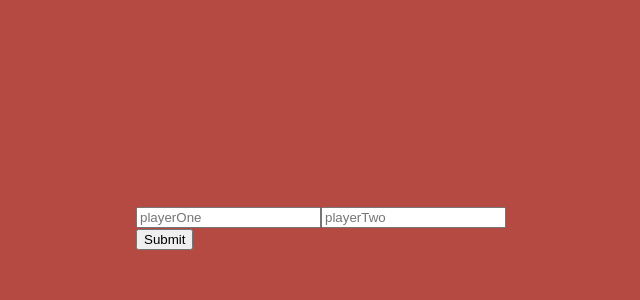
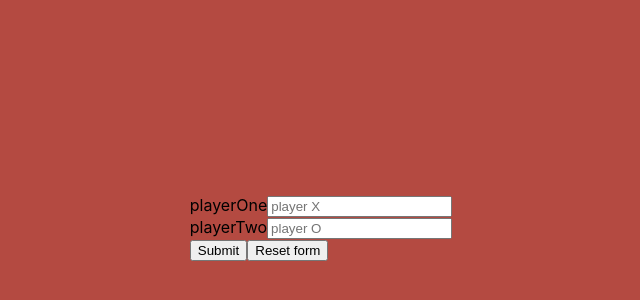
Before and after one commit to MichalWds/tic-tac-toe, a React (Create React App) app: page / in a window 1280 px wide. Shown: the part 172-472 px from the top of the page, without its empty margins (319-959 px from the left). Built offline with nearby package versions, Linux system fonts and the light colour scheme.

Commit message:
Refactoring. Removing old Form solution. Creating newer one from REACT features.

```diff
--- a/package.json
+++ b/package.json
@@ -6,6 +6,7 @@
     "@testing-library/jest-dom": "^5.16.4",
     "@testing-library/react": "^13.1.1",
     "@testing-library/user-event": "^13.5.0",
+    "formik": "^2.2.9",
     "react": "^18.1.0",
     "react-dom": "^18.1.0",
     "react-router-dom": "^5.2.0",
--- a/src/App.js
+++ b/src/App.js
@@ -1,6 +1,7 @@
 import './App.css';
 import Game from "./components/Game";
 import Forms from "./components/Forms";
+import Forms2 from "./components/Forms2";
 import {BrowserRouter as Router, Switch, Route, Link} from "react-router-dom";
 
 function App() {
@@ -8,7 +9,8 @@ function App() {
         <Router>
             <Switch>
                 <Route exact path="/game" component={() => <Game authorized={true}/>}/>
-                <Route exact path="/" component={Forms}/>
+                {/*<Route exact path="/" component={Forms}/>*/}
+                <Route exact path="/" component={() => <Forms2/>}/>
             </Switch>
         </Router>
     );
--- a/src/components/Forms.js
+++ b/src/components/Forms.js
@@ -65,13 +65,13 @@ export default class Forms extends React.Component {
                     value={this.state.nameOne}
                     onChange={(evt) => this.setState({ nameOne: evt.target.value })}
                     type="text"
-                    placeholder="playerOne"
+                    placeholder="player X"
                 />
                 <input
                     value={this.state.nameTwo}
                     onChange={(evt) => this.setState({ nameTwo: evt.target.value })}
                     type="text"
-                    placeholder="playerTwo"
+                    placeholder="player O"
                 />
                 <div className="d-grid">
                     <button
--- /dev/null
+++ b/src/components/Forms2.js
@@ -0,0 +1,94 @@
+import React, {useState} from 'react';
+import { useHistory } from 'react-router-dom';
+
+function validate(nameOne, nameTwo) {
+    const errors = [];
+
+
+    if (nameOne.length < 5) {
+        errors.push('Name of first player should be at least 5 characters long');
+    }
+
+    if (nameTwo.length < 5) {
+        errors.push('Name of second player should be at least 5 characters long');
+    }
+
+    if (errors.length == 0) {
+        alert('POPRAWNE DANE');
+        return errors;
+    }
+    return errors;
+}
+
+export const Forms2 = () => {
+    const [nameOne, setNameOne] = useState('');
+    const [nameTwo, setNameTwo] = useState('');
+    const [errors, setErrors] = useState([]);
+
+    let history = useHistory();
+
+    const resetData = (e) => {
+        e.preventDefault();
+        setNameOne('');
+        setNameTwo('');
+        setErrors([]);
+
+    };
+
+   const handleSubmit = (e) => {
+        e?.preventDefault();
+
+        let isError = false;
+
+        const errors = validate(nameOne, nameTwo);
+
+        if (errors.length > 0) {
+            setErrors(errors);
+            isError = true;
+        }
+        if (!isError) {
+
+            localStorage.setItem("playerOne", nameOne)
+            localStorage.setItem("playerTwo", nameTwo)
+
+
+            history.push('/game');
+            window. location. reload()  //remove in future
+        }
+    };
+
+    return (
+        <form onSubmit={handleSubmit}>
+            {errors.map((error) => (
+                <p key={error}>Error: {error}</p>
+            ))}
+
+            <label>playerOne</label>
+            <input
+                type="text"
+                value={nameOne}
+                onChange={(event) => setNameOne(event.target.value)}
+                placeholder="player X"
+            />
+            <br/>
+            <label>playerTwo</label>
+            <input
+                type="text"
+                value={nameTwo}
+                onChange={(event) => setNameTwo(event.target.value)}
+                placeholder="player O"
+            />
+            <br/>
+            <button
+                type="submit"
+                className="btn btn-dark"
+            >
+                Submit
+            </button>
+
+            <input type="button" onClick={resetData} value="Reset form"/>
+        </form>
+    );
+};
+
+export default Forms2;
--- a/src/components/Game.js
+++ b/src/components/Game.js
@@ -2,7 +2,8 @@ import React, {useReducer, useState} from 'react';
 import Board from "./Board";
 import {Redirect} from "react-router-dom";
 import Forms from "./Forms";
-export default function Game({authorized}, props) {
+import Forms2 from "./Forms2";
+export default function Game({authorized}) {
 
 
     const reducer = (state, action) => {
```
Also changed, not shown: 1 other file (tests, documents, lock files or other folders).
